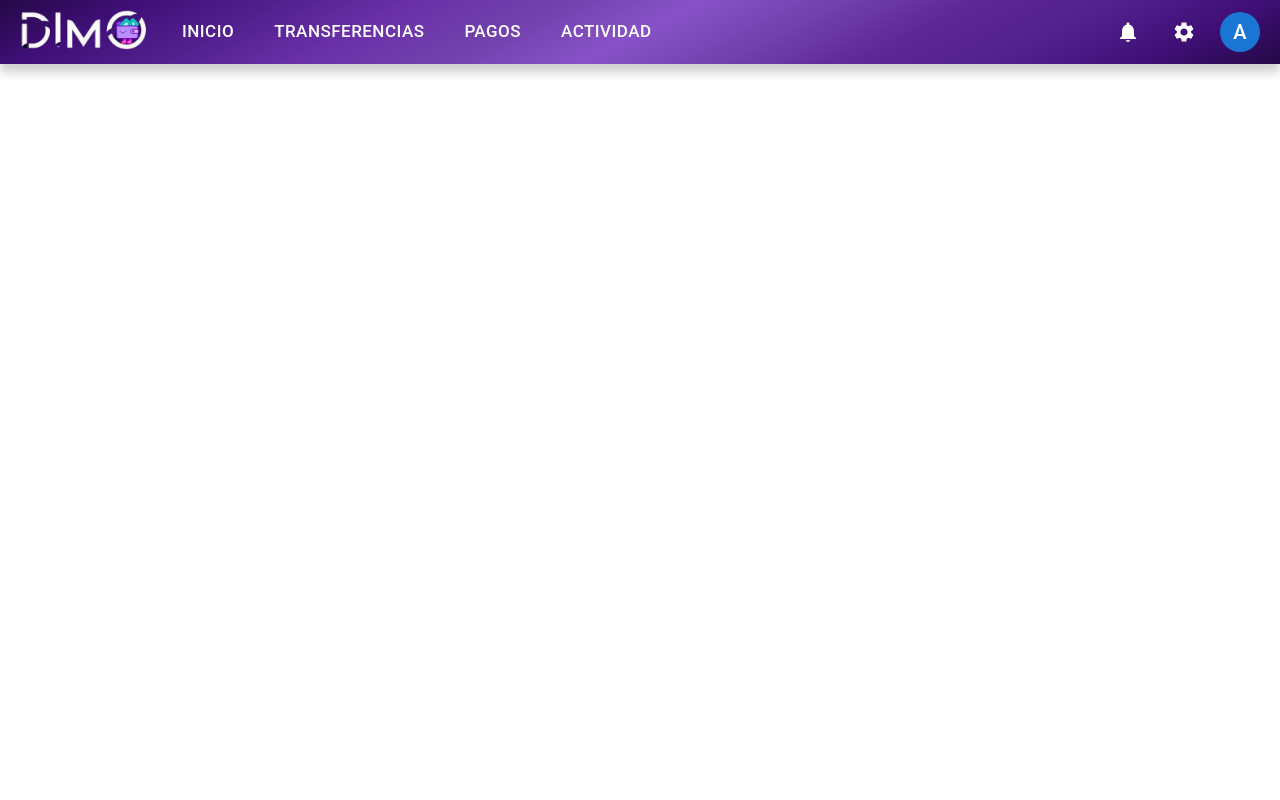
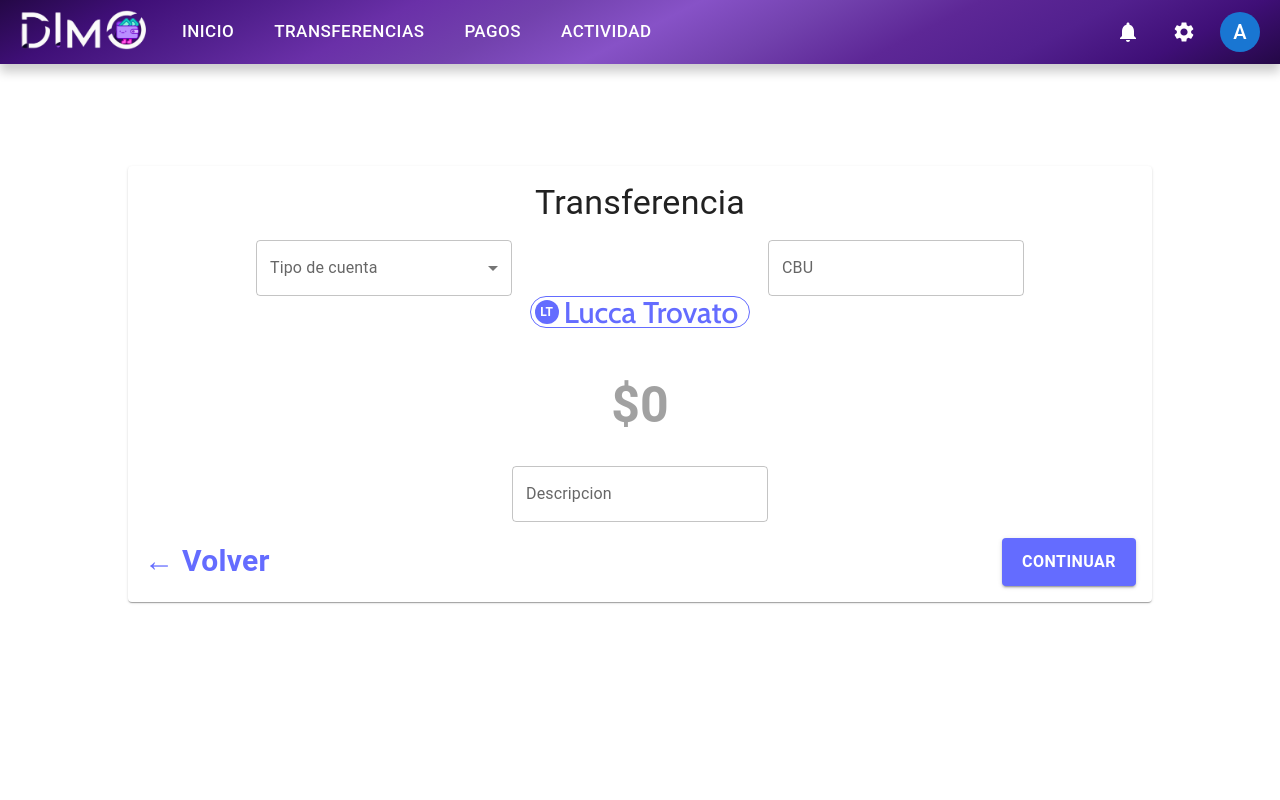
Before and after one commit to alkemyTech/BBVA-FS-W5-Front-S1, a React (Vite) app: page /sendmoney in a window 1280 px wide. Shown: the top 800 px of the page. Built offline with nearby package versions, Linux system fonts and the light colour scheme.

Commit message:
Proceso de creacion de Transaccion

```diff
--- a/package.json
+++ b/package.json
@@ -20,6 +20,7 @@
     "prop-types": "^15.8.1",
     "react": "^18.3.1",
     "react-dom": "^18.3.1",
+    "react-number-format": "^5.4.2",
     "react-router-dom": "^7.0.2",
     "react-use-gesture": "^9.1.3"
   },
--- a/src/App.jsx
+++ b/src/App.jsx
@@ -3,7 +3,8 @@ import "./App.css";
 import LoginSignUp from "./components/LoginSignUp/LoginSignUp";
 import WelcomePage from "./components/WelcomePage/WelcomePage";
 import { BrowserRouter as Router, Routes, Route, Navigate } from "react-router-dom";
-import Home from "./components/Home/home";
+import Home from "./components/Home/Home";
+import SendMoney from "./components/SendMoney/SendMoney";
 
 
 
@@ -16,6 +17,7 @@ function App() {
           <Route path="/home" element={<Home />} />
           <Route path="/login" element={<LoginSignUp isLogin={true} />} />
           <Route path="/signUp" element={<LoginSignUp isLogin={false} />} />
+          <Route path="/sendmoney" element={<SendMoney />} />
         </Routes>
       </Router>
     </Page>
--- a/src/components/Home/Home.jsx
+++ b/src/components/Home/Home.jsx
@@ -62,7 +62,7 @@ export default function Home() {
                 <Grid container sx={{ textAlign: 'center', height: "10vh" }}>
                     <Grid item size={4}>
                         <Grid container sx={{ flexDirection: "column", justifyContent: "center", alignItems: "center" }}>
-                            <MuiLink component={Link} to="/#" sx={{ textDecoration: "none" }}>
+                            <MuiLink component={Link} to="/sendmoney" sx={{ textDecoration: "none" }}>
                                 <Card sx={{
                                     transition: 'transform 0.2s, box-shadow 0.2s', '&:hover': { transform: 'scale(1.05)', boxShadow: '0 4px 8px rgba(0, 0, 0, 0.2)' }
                                 }}>
--- /dev/null
+++ b/src/components/SendMoney/SendMoney.jsx
@@ -0,0 +1,245 @@
+import Grid from "@mui/material/Grid2";
+import Typography from "@mui/material/Typography";
+import SecurityIcon from "@mui/icons-material/Security";
+import ChairIcon from "@mui/icons-material/Chair";
+import AutoFixHighIcon from "@mui/icons-material/AutoFixHigh";
+import AssuredWorkloadIcon from "@mui/icons-material/AssuredWorkload";
+import LoginIcon from "@mui/icons-material/Login";
+import { InputAdornment, IconButton, Box } from "@mui/material";
+import { Visibility, VisibilityOff } from "@mui/icons-material";
+import { Card, CardContent, TextField, Button, MenuItem } from "@mui/material";
+import { styled } from "@mui/material/styles";
+import { useNavigate } from "react-router-dom";
+import PropTypes from "prop-types";
+import { useState } from "react";
+import axios from "axios";
+import Chip from "@mui/material/Chip";
+import Avatar from "@mui/material/Avatar";
+import { NumericFormat } from "react-number-format";
+
+export default function SendMoney() {
+  const [value, setValue] = useState(""); // Valor inicial como "0"
+  const [tipoCuenta, setTipoCuenta] = useState("");
+  const navigate = useNavigate();
+
+  const [transaction, setTransaction] = useState({
+    amount: "",
+    currencyType: "",
+    type: "",
+    description: "",
+    transactionDate: "",
+    cuenta: "",
+    titular: "",
+    cuentaDestino: "",
+  });
+
+  const handleGoHome = () => {
+    navigate("/home"); // Navegar a la ruta "/home"
+  };
+
+  const handleTipoCuentaChange = (event) => {
+    setTipoCuenta(event.target.value);
+  };
+
+  const manejarTransferencia = async () => {
+    let response;
+    try {
+      (response = await apiConfig.post("/transactions/sendArs")),
+        {
+          amount: transaction.amount,
+          description: transaction.description,
+          cuentaDestino: transaction.cuentaDestino,
+        };
+        alert("BOOOOCA")
+    } catch (e) {
+      console.log(e);
+      setTransaction({
+        amount: "",
+        currencyType: "",
+        type: "",
+        description: "",
+        transactionDate: "",
+        cuenta: "",
+        titular: "",
+        cuentaDestino: "",
+      });
+      alert("No se pudo realizar la transaccion")
+    }
+  };
+
+  return (
+    <div
+      style={{
+        display: "flex",
+        justifyContent: "center",
+        alignItems: "center",
+        height: "80vh",
+        margin: 0,
+      }}
+    >
+      <Card sx={{ width: "80%" }}>
+        <Grid
+          container
+          flexDirection="column"
+          justifyContent="center"
+          alignItems="center"
+          textAlign="center"
+        >
+          <Grid item size={12}>
+            <Typography variant="h4" sx={{ p: 2 }}>
+              Transferencia
+            </Typography>
+          </Grid>
+          <Grid item size={12}>
+            <Grid container justifyContent="space-between">
+              <Grid item size={6}>
+                <TextField
+                  id="tipo-cuenta"
+                  label="Tipo de cuenta"
+                  select
+                  sx={{ width: "50%" }}
+                  value={tipoCuenta}
+                  onChange={handleTipoCuentaChange}
+                  variant="outlined"
+                >
+                  <MenuItem value="ARS">ARS</MenuItem>
+                  <MenuItem value="USD">USD</MenuItem>
+                </TextField>
+              </Grid>
+              <Grid item size={6}>
+                <TextField
+                  id=""
+                  label="CBU"
+                  value={transaction.cuentaDestino}
+                  onChange={(e) =>
+                    setTransaction({
+                      ...transaction,
+                      cuentaDestino: e.target.value,
+                    })
+                  }
+                  sx={{ width: "50%" }}
+                />
+              </Grid>
+            </Grid>
+          </Grid>
+          <Grid item size={12}>
+            <Chip
+              avatar={
+                <Avatar
+                  sx={{
+                    backgroundColor: "#646cff",
+                    color: "#ffffff !important",
+                    fontWeight: "bold",
+                    fontSize: "23px",
+                  }}
+                >
+                  LT
+                </Avatar>
+              }
+              label="Lucca Trovato"
+              variant="outlined"
+              sx={{
+                fontSize: "30px",
+                color: "#646cff",
+                borderColor: "#646cff",
+                "&:hover": {
+                  backgroundColor: "#f3eaff",
+                },
+              }}
+            />
+          </Grid>
+
+          <Grid
+            container
+            justifyContent="center"
+            alignItems="center"
+            textAlign="center"
+            paddingTop="40px"
+            paddingBottom="20px"
+          >
+            <NumericFormat
+              sx={{ width: "50%" }}
+              value={transaction.amount}
+              onValueChange={(values) => {
+                const { value } = values;
+                setTransaction({ ...transaction, amount: value });
+              }}
+              prefix="$"
+              customInput={TextField}
+              maxLength={10}
+              decimalSeparator=","
+              thousandSeparator="."
+              decimalScale={0}
+              fixedDecimalScale
+              allowNegative={false}
+              displayType="input"
+              InputProps={{
+                disableUnderline: true,
+                inputProps: {
+                  style: {
+                    textAlign: "center",
+                    fontSize: "50px",
+                    fontWeight: "bold",
+                  },
+                },
+              }}
+              size="small"
+              variant="standard"
+              placeholder="$0"
+            />
+            {console.log(transaction.amount)}
+          </Grid>
+
+          <Grid item size={12}>
+            <TextField
+              id=""
+              label="Descripcion"
+              value={transaction.description}
+              onChange={(e) =>
+                setTransaction({
+                  ...transaction,
+                  description: e.target.value,
+                })
+              }
+              sx={{ width: "25%" }}
+            />
+          </Grid>
+          <Grid item size={12}>
+            <Grid container justifyContent="space-between">
+              <Grid item>
+                <Typography
+                  onClick={handleGoHome}
+                  sx={{
+                    cursor: "pointer",
+                    color: "#646cff",
+                    fontSize: "30px",
+                    fontWeight: "bold",
+                    margin: 2,
+                  }}
+                >
+                  ← Volver
+                </Typography>
+              </Grid>
+              <Grid item>
+                <Button
+                  variant="contained"
+                  color="primary"
+                  sx={{
+                    padding: "10px 20px",
+                    fontSize: "16px",
+                    background: "#646cff",
+                    fontWeight: "bold",
+                    margin: 2,
+                  }}
+                  onClick={manejarTransferencia}
+                >
+                  Continuar
+                </Button>
+              </Grid>
+            </Grid>
+          </Grid>
+        </Grid>
+      </Card>
+    </div>
+  );
+}
```
Also changed, not shown: 1 other file (tests, documents, lock files or other folders).
